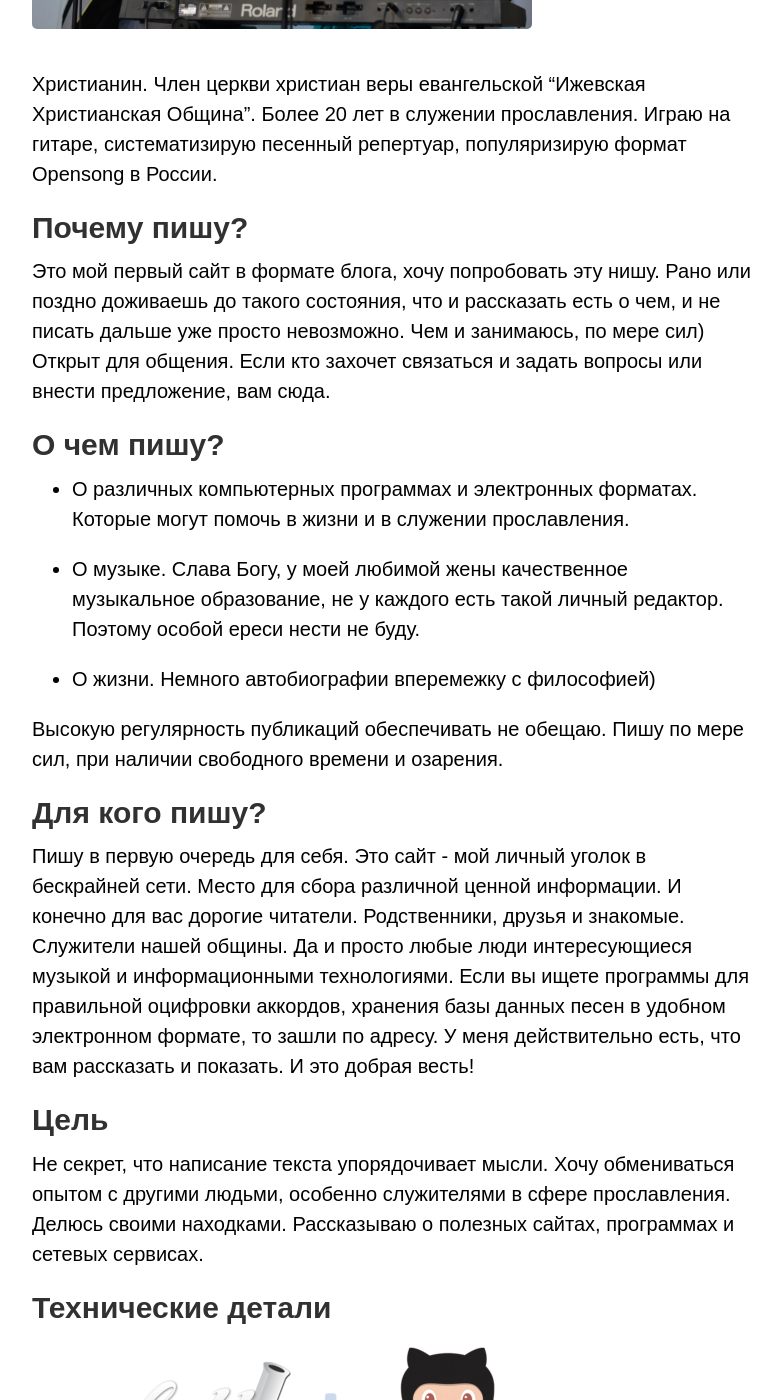
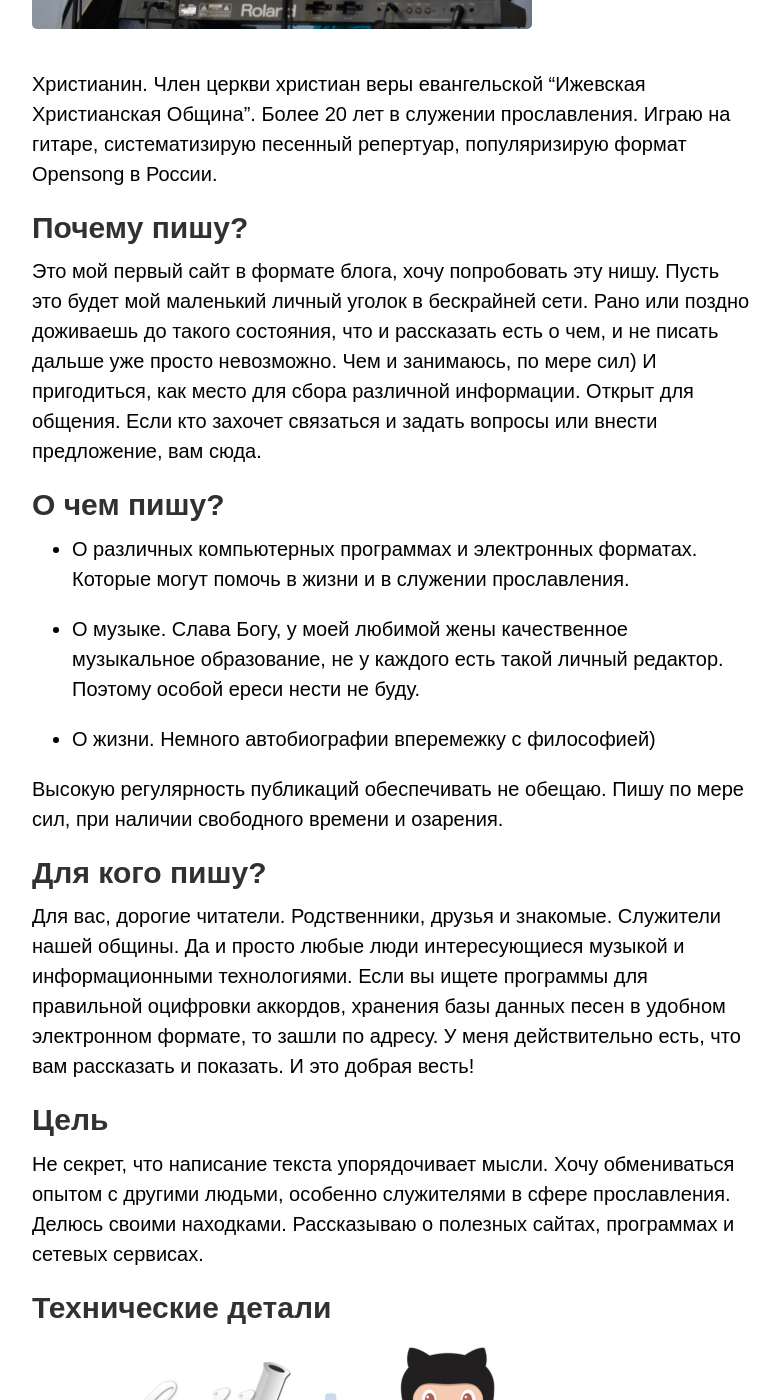
Before and after one commit to SergKnyz/alexblog, a Jekyll site: the page built from about.md, in a window 1280 px wide and 1400 px high, scrolled down 1407 px. Shown: the whole window, without its empty margins (248-1029 px from the left). Built offline with Jekyll 4.4.1, drawn with Linux system fonts in a browser that asks for light colours.

Commit message:
Updated About

```diff
--- a/about.md
+++ b/about.md
@@ -34,7 +34,9 @@ layout: page
 ## Почему пишу?  {#faq2}
 
 Это мой первый сайт в формате блога, хочу попробовать эту нишу.
+Пусть это будет мой маленький личный уголок в бескрайней сети.
 Рано или поздно доживаешь до такого состояния, что и рассказать есть о чем, и не писать дальше уже просто невозможно. Чем и занимаюсь, по мере сил)
+И пригодиться, как место для сбора различной информации.
 Открыт для общения. Если кто захочет связаться и задать вопросы или внести предложение, вам сюда.
 
 ## О чем пишу?  {#faq3}
@@ -48,8 +50,8 @@ layout: page
 Высокую регулярность публикаций обеспечивать не обещаю. Пишу по мере сил, при наличии свободного времени и озарения.
 
 ## Для кого пишу?  {#faq4}
-Пишу в первую очередь для себя. Это сайт - мой личный уголок в бескрайней сети. Место для сбора различной ценной информации.
-И конечно для вас дорогие читатели.
+
+Для вас, дорогие читатели.
 Родственники, друзья и знакомые. Служители нашей общины. Да и просто любые люди интересующиеся музыкой и информационными технологиями. Если вы ищете программы для  правильной оцифровки аккордов, хранения базы данных песен в удобном электронном формате, то зашли по адресу. У меня действительно есть, что вам рассказать и показать. И это добрая весть!
 
 ## Цель  {#faq5}
```
